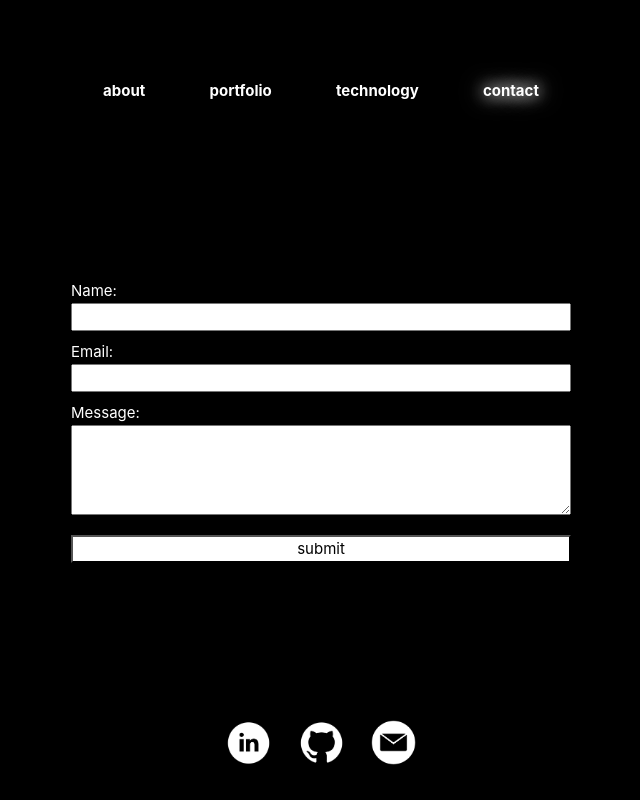
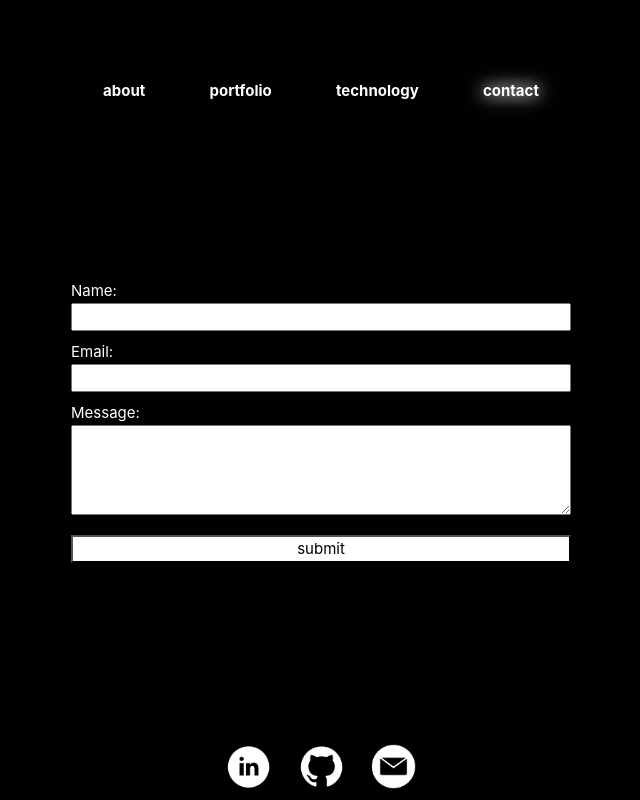
Before and after one commit to Glacian22/Minimal-React-Portfolio, a React (Create React App) app: page /#/contact in a window 1280 px wide. Shown: the whole page, without its empty margins (319-959 px from the left). Built offline with nearby package versions, Linux system fonts and the light colour scheme.

Commit message:
diff approach to footer position

```diff
--- a/src/components/footer/style.css
+++ b/src/components/footer/style.css
@@ -1,4 +1,6 @@
 #foot {
+  position: relative;
+  margin-left: calc(50vw - 100px);
   align-content: center;
   width: 200px;
   display: inline-grid;
@@ -8,8 +10,8 @@
 #foot-wrap {
   margin: 0 auto 0 auto;
   width: 200px;
-  position: relative;
-  bottom: 0px
+  position: absolute;
+  bottom: 5px
 }
 
 .ind-icon {
```
